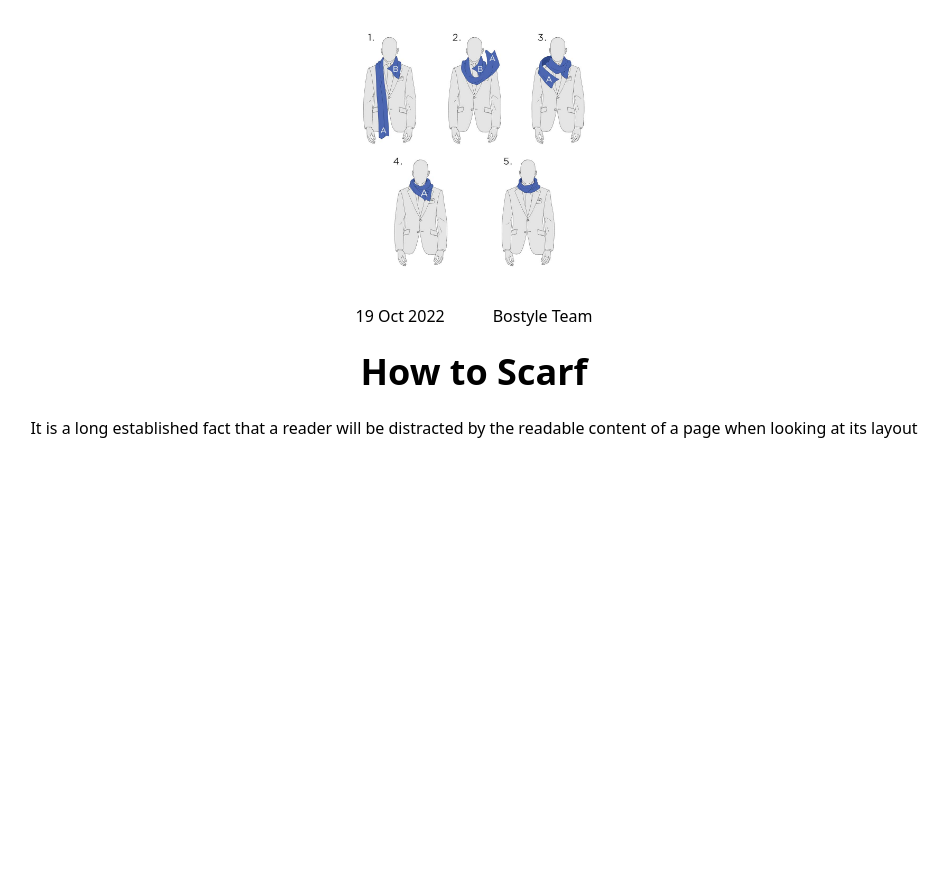
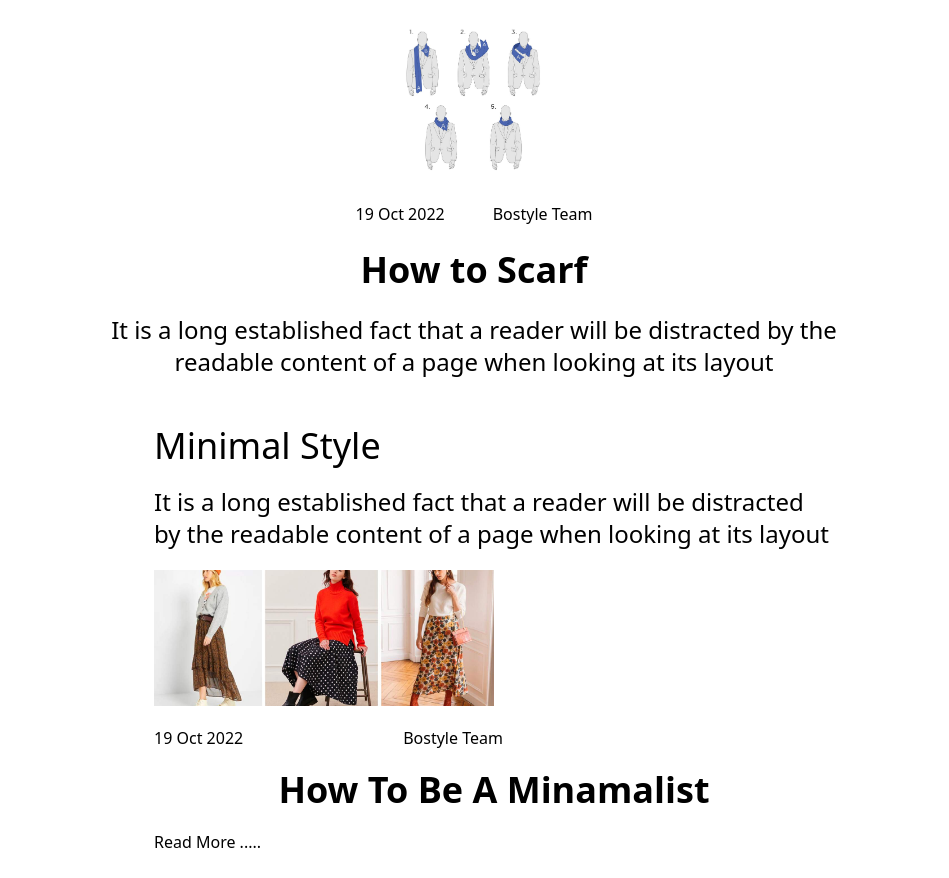
Before and after one commit to Hadeer1111/Components, a website: page index.html in a window 1280 px wide. Shown: the whole page, without its empty margins (166-1115 px from the left). Before the commit the page ends 800 px from the top, so only its background shows below. Drawn offline with Linux system fonts and the light colour scheme.

Commit message:
Commit 2

```diff
--- a/index.html
+++ b/index.html
@@ -10,7 +10,7 @@
 <body>
     <!-- First Component -->
     <!-- Container -->
-    <div class="flex flex-col items-center mx-auto rounded space-y-6 pt-6">
+    <div class="flex flex-col items-center mx-auto rounded space-y-6 pt-6 " style="width:60%;">
       <div style="background-image: url('/images/HowToScarf.jpg');" class="img" >
       </div>
       <!-- Date & Bostyle Team -->
@@ -20,12 +20,28 @@
       </div>
       <!-- Title -->
     <h2 class="font-bold text-4xl">How to Scarf</h2>
-    <p class="align-middle">
+    <p class="align-middle text-2xl w-13" style="text-align:center;">
         It is a long established fact that a reader will be distracted by the readable content of a page when looking at its layout
     </p>
     </div>
 
 
+      <!-- Second Component -->
+      <section class="relative items-center mx-auto p-6" style="width: 60%;">
+      <div class="flex flex-col  mx-auto space-y-5 pt-6 ml-10">
+        <!-- Title  -->
+        <p class="text-4xl">Minimal Style</p>
+        <p class=" text-2xl">It is a long established fact that a reader will be distracted by the readable content of a page when looking at its layout</p>
+        <div style="background-image: url('/images/jupes.jpg');" class="img2" >
+        </div>
+        <div class="flex" style="width:100%">
+            <p>19 Oct 2022</p>
+            <p class="ml-40">Bostyle Team</p>
+        </div>
+        <p class="font-bold text-4xl place-self-center">How To Be A Minamalist</p>
+        <p>Read More .....</p>
+    </div>
+</section>
 
 </body>
 </html>
--- a/input.css
+++ b/input.css
@@ -9,3 +9,11 @@
     width: 30%;
     padding: 10%;
 }
+
+.img2{
+    background-position: center;
+    background-size:cover;
+    background-repeat: no-repeat;
+    width: 50%;
+    padding: 10%;
+}
```
Also changed, not shown: css/main.css.
